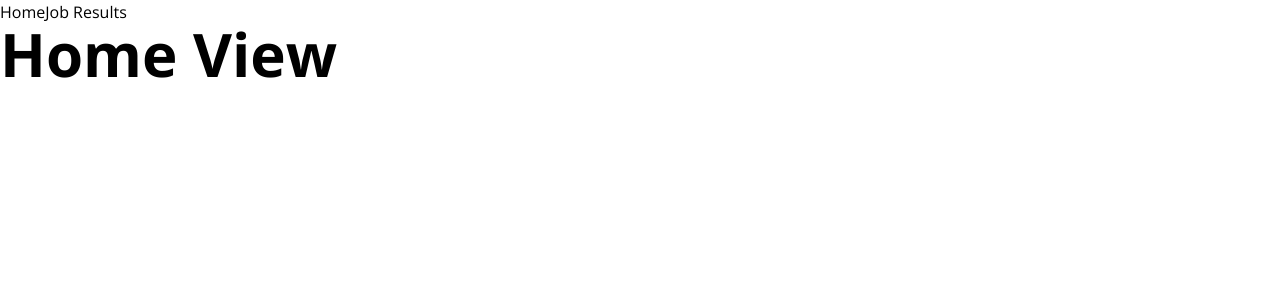
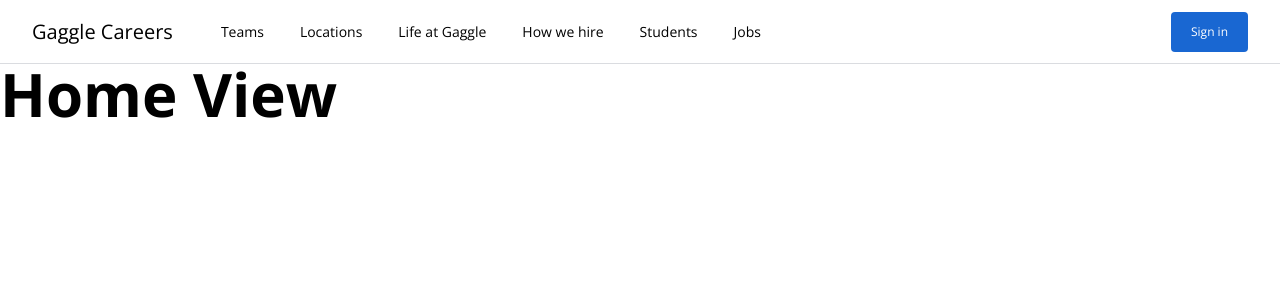
Before and after one commit to neopythe/job-search, a Vue app: page / in a window 1280 px wide. Shown: the top 300 px of the page. Built offline with nearby package versions, Linux system fonts and the light colour scheme.

Commit message:
keep mainnav constant, dynamically render content

```diff
--- a/src/App.vue
+++ b/src/App.vue
@@ -1,13 +1,17 @@
 <template>
   <div>
-    <router-link to="/">Home</router-link>
-    <router-link to="/jobs/results">Job Results</router-link>
+    <MainNav />
+    <router-view />
   </div>
-  <router-view />
 </template>
 
 <script>
+import MainNav from '@/components/Navigation/MainNav.vue'
+
 export default {
   name: 'App',
+  components: {
+    MainNav,
+  },
 }
 </script>
--- a/src/components/JobSearch/JobSearchForm.vue
+++ b/src/components/JobSearch/JobSearchForm.vue
@@ -24,6 +24,7 @@
 <script>
 import ActionButton from '@/components/Shared/ActionButton.vue'
 import TextInput from '@/components/Shared/TextInput.vue'
+
 export default {
   name: 'JobSearchForm',
   components: {
```
